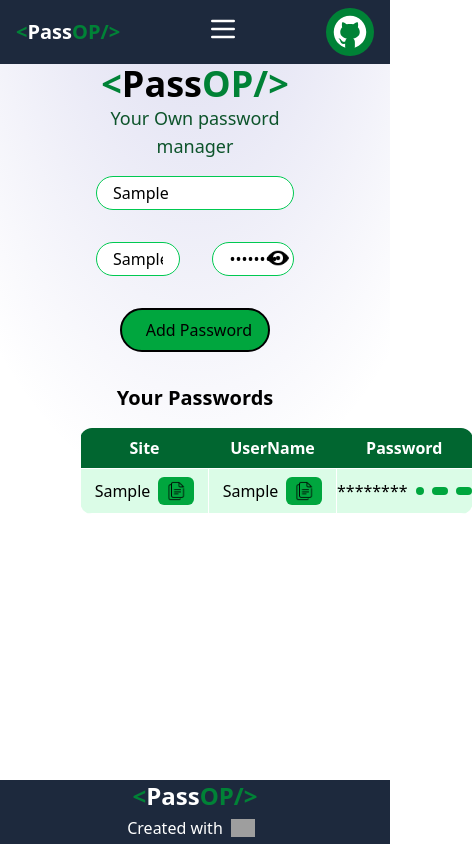
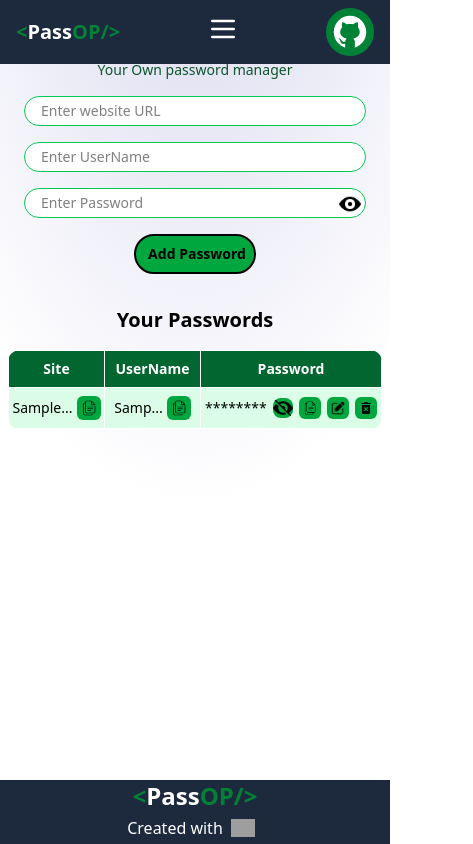
Before and after one commit to haseeb-505/password_manager_app_mern, a React (Vite) app in the folder password_manager_ui/: page / in a window 390 px wide. Both pictures are taken after typing "Sample", "Sample", "Sample123" into the empty fields and a click on the button "Add Password". Shown: the whole page, 473 px wide, since content can reach past the window. Built offline with nearby package versions, Linux system fonts and the light colour scheme; grey boxes are pictures that could not be loaded; some icons are missing.

Commit message:
added edit button, made pages responsive

```diff
--- a/password_manager_ui/src/App.jsx
+++ b/password_manager_ui/src/App.jsx
@@ -10,6 +10,7 @@ function App() {
     <>
       <Navbar/>
       <div className="h-[85vh]">
+      <div className="absolute top-0 z-[-2] h-screen w-screen bg-white bg-[radial-gradient(ellipse_80%_80%_at_50%_-20%,rgba(120,119,198,0.3),rgba(255,255,255,0))]"></div>
         <Manager/>
       </div>
       <Footer/>
--- a/password_manager_ui/src/components/Footer.jsx
+++ b/password_manager_ui/src/components/Footer.jsx
@@ -2,7 +2,7 @@ import React from "react";
 
 const Footer = () => {
   return (
-    <div className="bg-slate-800 text-white flex flex-col justify-center items-center fixed bottom-0 w-full">
+    <div className="bg-slate-800 text-white flex flex-col justify-center items-center fixed bottom-0 w-full mt-15">
       <div className="logo font-bold text-2xl">
         <span className="text-green-700">&lt;</span>
         Pass
--- a/password_manager_ui/src/components/Manager.jsx
+++ b/password_manager_ui/src/components/Manager.jsx
@@ -39,6 +39,8 @@ const Manager = () => {
     localStorage.setItem("passwords", JSON.stringify(updatedPasswords));
     //if we'd have passed passwordArray, then it would have taken too much time
     console.log(updatedPasswords);
+    // clear the input forms
+    setForm({ site: "", username: "", password: "" })
   };
 
   // showPasswordTable
@@ -72,22 +74,31 @@ const Manager = () => {
     setPasswordArray(passwordArray.filter((val, i) => i !== index));
   };
 
+  // edit password
+  const editPassword = (id) =>{
+    const editRecord = passwordArray.filter((val, record_id) => record_id === id);
+    console.log("Type of edit record is: ", typeof editRecord);
+    console.log("Type of edit record is: ", editRecord[0]);
+    // set these values in form
+    setForm(editRecord[0]);
+    // delete this record so that record does not get repeated for same site and same user
+    setPasswordArray(passwordArray.filter((val, record_id) => record_id !== id));
+  }
+
   return (
     <>
-      <div className="absolute top-0 z-[-2] h-screen w-screen bg-white bg-[radial-gradient(ellipse_80%_80%_at_50%_-20%,rgba(120,119,198,0.3),rgba(255,255,255,0))]"></div>
-
       <div className="myContainer">
-        <h1 className="text-4xl font-bold text-center">
+        <h1 className="text-xl md:text-2xl lg:text-4xl font-bold text-center">
           <span className="text-green-700">&lt;</span>
           Pass
           <span className="text-green-700">OP/&gt;</span>
         </h1>
-        <p className="text-green-900 text-lg text-center">
+        <p className="text-green-900 text-sm md:text-md lg:text-lg text-center">
           Your Own password manager
         </p>
-        <div className="flex flex-col p-4 text-black gap-8 items-center">
+        <div className="flex flex-col p-4 text-black gap-4 items-center w-full">
           <input
-            className="rounded-full bg-white border border-green-500 w-full p-4 py-1"
+            className="rounded-full bg-white border border-green-500 w-full md:w-3/4 p-4 py-1 text-sm md:text-base"
             type="text"
             name="site"
             value={form.site}
@@ -95,9 +106,9 @@ const Manager = () => {
             placeholder="Enter website URL"
             id="websiteUrl"
           />
-          <div className="flex w-full justify-between gap-8">
+          <div className="flex flex-col md:flex-row w-full md:w-3/4 justify-between gap-4">
             <input
-              className="rounded-full bg-white border border-green-500 w-full p-4 py-1"
+              className="rounded-full bg-white border border-green-500 w-full md:w-1/2 p-4 py-1 text-sm md:text-base"
               type="text"
               name="username"
               value={form.username}
@@ -105,9 +116,9 @@ const Manager = () => {
               placeholder="Enter UserName"
               id="username"
             />
-            <div className="relative">
+            <div className="relative w-full md:w-1/2">
               <input
-                className="rounded-full bg-white border border-green-500 w-full p-4 py-1"
+                className="rounded-full bg-white border border-green-500 w-full p-4 py-1 text-sm md:text-base"
                 type="password"
                 name="password"
                 ref={passwordRef}
@@ -133,7 +144,7 @@ const Manager = () => {
 
           <button
             onClick={savePassword}
-            className="flex gap-2 justify-center items-center bg-green-600 rounded-full px-4 py-2 w-fit hover:bg-green-500 border-2 broder-green-700 hover:cursor-pointer active:bg-green-900"
+            className="flex gap-1 md:gap-2 justify-center items-center bg-green-600 rounded-full px-2 md:px-4 py-2 w-fit text-sm md:text-base font-semibold hover:bg-green-500 border-2 broder-green-700 hover:cursor-pointer active:bg-green-900"
           >
             <lord-icon
               src="https://cdn.lordicon.com/jgnvfzqg.json"
@@ -147,97 +158,126 @@ const Manager = () => {
           <h2 className="font-bold text-xl py-4 text-center">Your Passwords</h2>
           {passwordArray.length === 0 && <div>No Passwords To Show</div>}
           {passwordArray.length !== 0 && (
-            <table className="table-auto w-full rounded-xl overflow-hidden">
+            <div className="w-full">
+              <table className="table-auto w-full rounded-xl overflow-hidden text-sm md:text-base">
                 <thead className="bg-green-800 text-white">
                   <tr>
-                  <th className="py-2">Site</th>
-                  <th className="py-2">UserName</th>
-                  <th className="py-2">Password</th>
+                    <th className="py-2 border border-white px-0 md:px-2">
+                      Site
+                    </th>
+                    <th className="py-2 border border-white px-0 md:px-2">
+                      UserName
+                    </th>
+                    <th className="py-2 w-1/2 border border-white px-1 md:px-2">
+                      Password
+                    </th>
                   </tr>
                 </thead>
                 <tbody className="bg-green-100">
                   {passwordArray.map((item, index) => {
                     return (
                       <tr key={index}>
-                      <td className="py-2 border border-white text-center min-w-32">
-                        <div className="flex items-center justify-center gap-2">
+                        {/* Site Column */}
+                        <td className="py-2 border border-white text-center min-w-24 px-0 md:px-2">
+                          <div className="flex items-center justify-center gap-1 md:gap-2">
                             <a href={item.site} target="_blank">
-                            {item.site}
+                              {item.site.length > 7 && (item.site.includes("https://") || item.site.includes("http://"))
+                                ? item.site.slice(7, 14) + "..."
+                                : item.site.slice(0,7) + "..."}
                             </a>
-                          {/* copy button */}
+                            {/* Copy Button */}
                             <button
                               onClick={() => {
-                              CopyToClipboard(item.password);
+                                CopyToClipboard(item.site);
                               }}
-                            className="cursor-pointer bg-green-600 rounded-md justify-center items-center px-2 active:bg-green-800"
+                              className="cursor-pointer bg-green-600 rounded-md justify-center items-center px-1 md:px-2 active:bg-green-800"
                             >
                               <img
-                              className="w-5 py-1"
+                                className="w-4 md:w-5 py-1"
                                 src="/icons/copy_icon.png"
                                 alt="copy-icon"
                               />
                             </button>
                           </div>
                         </td>
-                      <td className="py-2 border border-white text-center min-w-32">
-                        <div className="flex items-center justify-center gap-2">
-                          {item.username}
-                          {/* copy button */}
+
+                        {/* Username Column */}
+                        <td className="py-2 border border-white text-center min-w-24 px-0 md:px-2">
+                          <div className="flex items-center justify-center gap-1 md:gap-2">
+                            {item.username.length > 4
+                              ? item.username.slice(0, 4) + "..."
+                              : item.username}
+                            {/* Copy Button */}
                             <button
                               onClick={() => {
                                 CopyToClipboard(item.password);
                               }}
-                            className="cursor-pointer bg-green-600 rounded-md justify-center items-center px-2 active:bg-green-800"
+                              className="cursor-pointer bg-green-600 rounded-md justify-center items-center px-1 md:px-2 active:bg-green-800"
                             >
                               <img
-                              className="w-5 py-1"
+                                className="w-4 md:w-5 py-1"
                                 src="/icons/copy_icon.png"
                                 alt="copy-icon"
                               />
                             </button>
                           </div>
                         </td>
-                      <td className="py-2 border border-white text-center justify-center items-center min-w-32">
-                        <div className="flex items-center justify-center gap-2">
+
+                        {/* Password Column */}
+                        <td className="py-2 border border-white text-center justify-center items-center w-1/2 min-w-32 px-1 md:px-2">
+                          <div className="flex items-center justify-center gap-1.5 md:gap-2 lg:gap-3">
                             <span>
                               {visiblePassword[index]
-                              ? item.password
+                                ? item.password.slice(0, 6) + "..."
                                 : "********"}
                             </span>
+                            {/* Show/Hide Password Button */}
                             <button onClick={() => showPasswordTable(index)}>
                               <img
-                              className="w-7 cursor-pointer bg-green-600 rounded-lg py-1 px-1 active:bg-green-900"
+                                className="w-6 md:w-7 cursor-pointer bg-green-600 rounded-lg active:bg-green-900"
                                 src={
                                   visiblePassword[index]
                                     ? "/icons/eye.png"
                                     : "/icons/cross-eye.png"
                                 }
                                 alt="eye"
-                              onClick={showPasswordTable}
                               />
                             </button>
-                          {/* copy button */}
+                            {/* Copy Button */}
                             <button
                               onClick={() => {
                                 CopyToClipboard(item.password);
                               }}
-                            className="cursor-pointer bg-green-600 rounded-md justify-center items-center px-2 active:bg-green-800"
+                              className="cursor-pointer bg-green-600 rounded-md justify-center items-center px-1 md:px-2 active:bg-green-800"
                             >
                               <img
-                              className="w-5 py-1"
+                                className="w-4 md:w-5 py-1"
                                 src="/icons/copy_icon.png"
                                 alt="copy-icon"
                               />
                             </button>
-                          {/* delete button */}
+                            {/* edit button */}
+                            <button
+                              onClick={() => {
+                                editPassword(index);
+                              }}
+                              className="cursor-pointer bg-green-600 rounded-md justify-center items-center px-1 md:px-2 active:bg-green-800"
+                            >
+                              <img
+                                className="w-4 md:w-5 py-1"
+                                src="/icons/edit-icon.png"
+                                alt="edit-icon"
+                              />
+                            </button>
+                            {/* Delete Button */}
                             <button
                               onClick={() => {
                                 deletePassword(index);
                               }}
-                            className="cursor-pointer bg-green-600 rounded-md justify-center items-center px-2 active:bg-green-800"
+                              className="cursor-pointer bg-green-600 rounded-md justify-center items-center px-1 md:px-2 active:bg-green-800"
                             >
                               <img
-                              className="w-5 py-1"
+                                className="w-4 md:w-5 py-1"
                                 src="/icons/delete_icon.png"
                                 alt="copy-icon"
                               />
@@ -249,6 +289,7 @@ const Manager = () => {
                   })}
                 </tbody>
               </table>
+            </div>
           )}
         </div>
       </div>
--- a/password_manager_ui/src/components/Navbar.jsx
+++ b/password_manager_ui/src/components/Navbar.jsx
@@ -13,7 +13,7 @@ const Navbar = () => {
             Pass
             <span className="text-green-700">OP/&gt;</span>
         </div>
-        {/* menur for small screens */}
+        {/* menu for small screens */}
         <div className="md:hidden">
           <button onClick={()=> setIsMenuOpne(!isMenuOpne)} className="text-white focus:outline-none">
             {isMenuOpne ? <X size={32}/> : <Menu size={32}/>}
--- a/password_manager_ui/src/index.css
+++ b/password_manager_ui/src/index.css
@@ -2,6 +2,6 @@
 
 @layer components {
     .myContainer {
-        @apply container px-20 py-16 mx-auto;
+        @apply container px-2 md:px-10 lg:px-20 py-8 md:py-16 lg:py-16 mx-auto;
     }
 }
```
Also changed, not shown: password_manager_ui/public/icons/edit-icon.png (added). Lines whose indentation alone changed are shown as unchanged.
